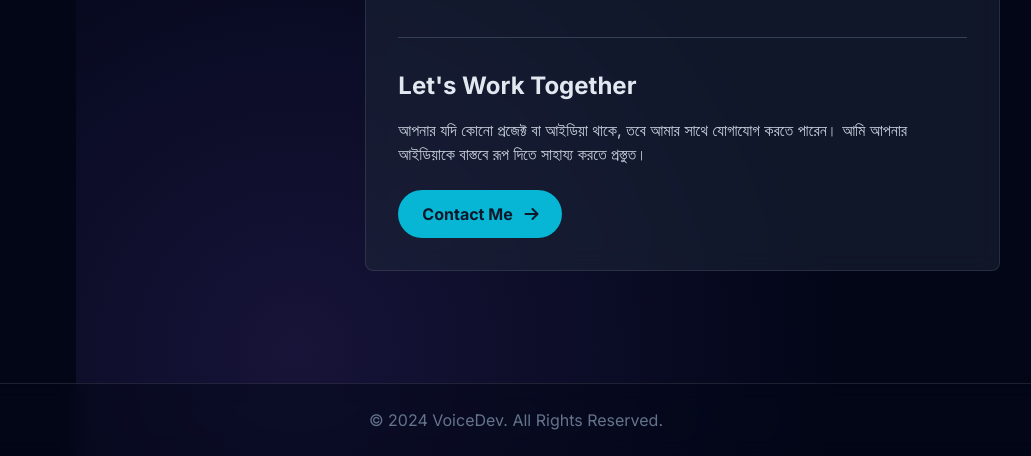
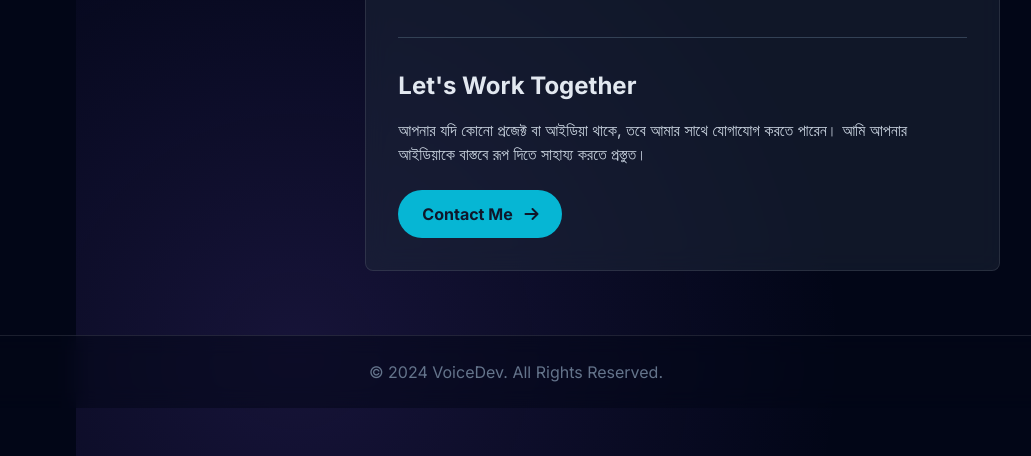
Before and after one commit to mdasif843/voicedeveloper, a plain HTML site: page aboutme.html in a window 1280 px wide. Shown: the part 542-998 px from the top of the page, without its empty margins (124-1155 px from the left). After the commit the page ends 950 px from the top, so only its background shows below. Drawn offline with nearby package versions, Linux system fonts and the light colour scheme.

Commit message:
aboutme.html

```diff
--- a/aboutme.html
+++ b/aboutme.html
@@ -18,11 +18,21 @@
 
     <style>
         /* কাস্টম স্টাইল */
+        html {
+            height: 100%;
+        }
         body {
             font-family: 'Inter', sans-serif;
             background-color: #020617; /* প্রধান ডার্ক ব্যাকগ্রাউন্ড */
             color: #E2E8F0;
             overflow-x: hidden;
+            display: flex;
+            flex-direction: column;
+            min-height: 100vh;
+        }
+
+        main {
+            flex-grow: 1; /* মূল কন্টেন্টকে বড় করে ফুটারকে নিচে রাখার জন্য */
         }
 
         /* অরোরা ব্যাকগ্রাউন্ড ইফেক্ট */
@@ -159,7 +169,7 @@
                     <div class="mt-10 border-t border-slate-700 pt-8">
                         <h3 class="text-2xl font-bold mb-4">Let's Work Together</h3>
                         <p class="text-slate-300 mb-6">আপনার যদি কোনো প্রজেক্ট বা আইডিয়া থাকে, তবে আমার সাথে যোগাযোগ করতে পারেন। আমি আপনার আইডিয়াকে বাস্তবে রূপ দিতে সাহায্য করতে প্রস্তুত।</p>
-                        <a href="measifmia843@gmail.com" class="inline-block bg-cyan-500 hover:bg-cyan-400 text-slate-900 font-bold py-3 px-6 rounded-full transition-transform hover:scale-105">
+                        <a href="mailto:measifmia843@gmail.com" class="inline-block bg-cyan-500 hover:bg-cyan-400 text-slate-900 font-bold py-3 px-6 rounded-full transition-transform hover:scale-105">
                             Contact Me <i class="fas fa-arrow-right ml-2"></i>
                         </a>
                     </div>
@@ -169,7 +179,7 @@
         </div>
     </main>
 
-    <footer class="footer-bg p-6 mt-12">
+    <footer class="footer-bg p-6">
         <div class="main-container text-center text-slate-500">
             <p>&copy; 2024 VoiceDev. All Rights Reserved.</p>
         </div>
```
